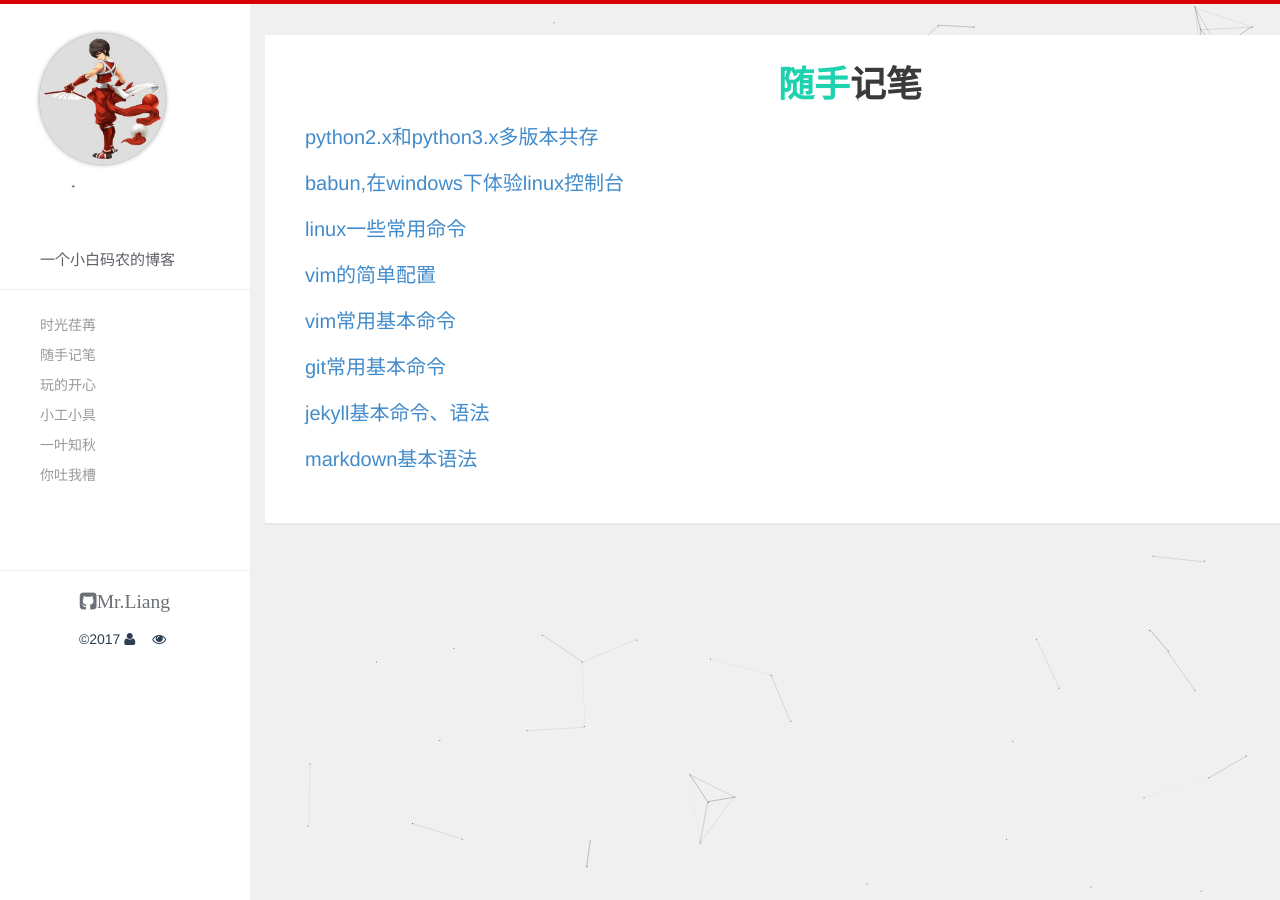
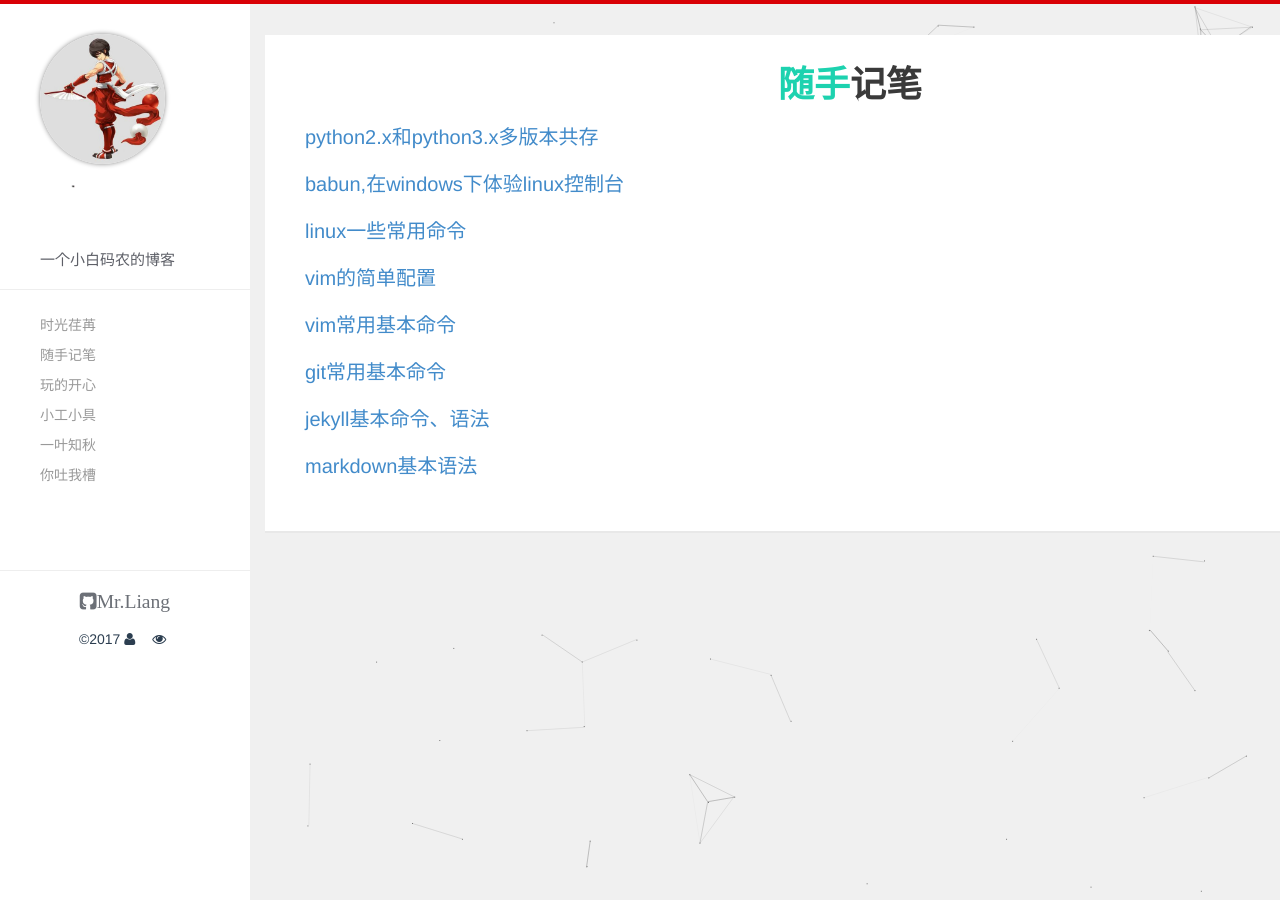
Before and after one commit to liangrengongzuoshi/liangzai.pub, a Jekyll site: the page built from blog.html, in a window 1280 px wide. Built offline with Jekyll 4.4.1, drawn with Linux system fonts in a browser that asks for light colours; comment, search, counter and statistics services are not loaded.

Commit message:
modify posts height

```diff
--- a/css/hc.css
+++ b/css/hc.css
@@ -32,11 +32,11 @@ p {
 .posts {
 	list-style: none;
 	font-weight: lighter;
-	line-height: 250%;
+	/*line-height: 250%;*/
 	padding-left:0px;
 }
 ul.posts li{
-	line-height:44px;
+	line-height:45px;
 }
 span.blog-title{
 	font-size:20px;
```
